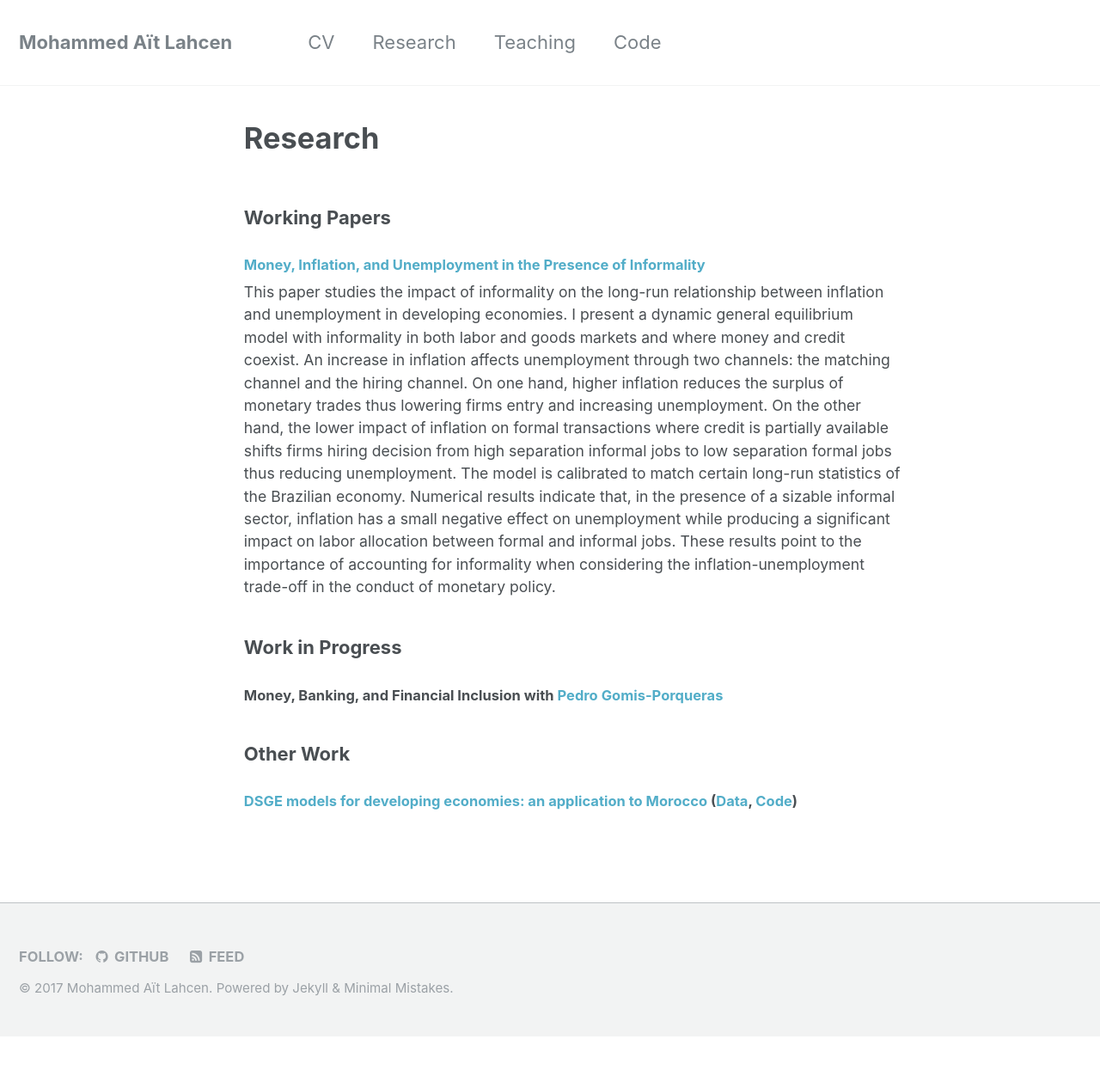
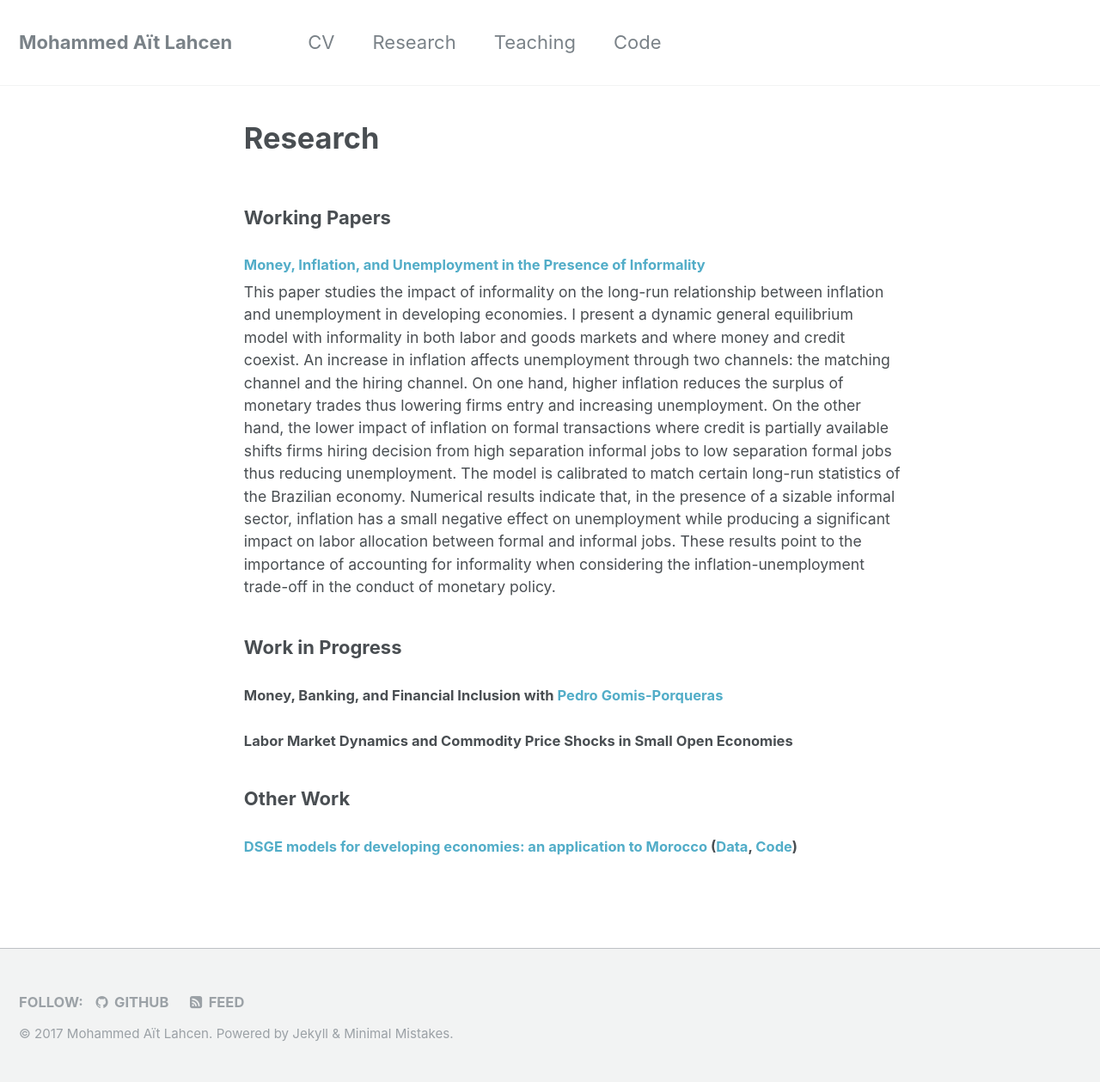
Before and after one commit to maitlahcen/maitlahcen.github.io, a Jekyll site: the page built from _pages/research.md, in a window 1280 px wide. Shown: the whole page at 86% size. Built offline with Jekyll 4.4.1, drawn with Linux system fonts in a browser that asks for light colours; before the commit the page ends 1206 px from its top, so only the background shows below that.

Commit message:
Added Summer project

```diff
--- a/_pages/research.md
+++ b/_pages/research.md
@@ -16,6 +16,8 @@ This paper studies the impact of informality on the long-run relationship betwee
 
 #### Money, Banking, and Financial Inclusion with [Pedro Gomis-Porqueras](https://sites.google.com/site/pedrogomisporqueras/)
 
+#### Labor Market Dynamics and Commodity Price Shocks in Small Open Economies
+
 ### Other Work
 
 #### [DSGE models for developing economies: an application to Morocco](https://www.dropbox.com/s/klqaj4afa9baasv/Master_thesis-DSGE_developing_econ-Final.pdf?raw=1) ([Data](https://www.dropbox.com/s/2mhl84sn19235jy/NK_SOE_Data.xlsx?raw=1), [Code](https://www.dropbox.com/s/4poicms7ze4ys34/Code.zip?raw=1))
```
